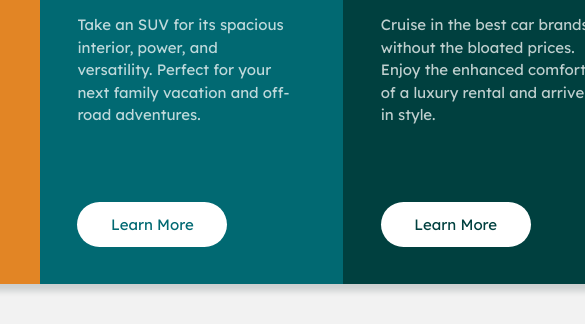
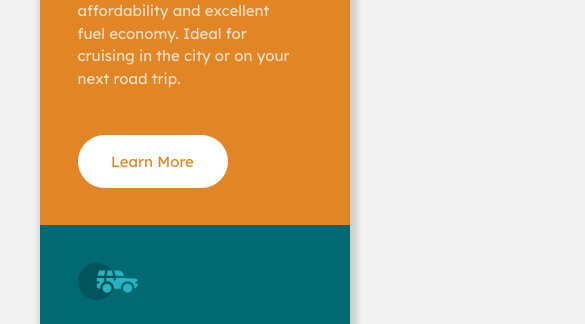
Before and after one commit to CarlosAndresM/ComponentCardColumn, a plain HTML site: page index.html in a window 390 px wide. Shown: the part 363-687 px from the top of the page, 585 px wide, since content can reach past the window. Drawn offline with Linux system fonts and the light colour scheme.

Commit message:
Mobile and Desktop

```diff
--- a/css/style.css
+++ b/css/style.css
@@ -14,9 +14,9 @@ body{
 
 .container{
 	display: flex;
-	max-width: 70rem;
-	width: 60rem;
-	height: 30rem;
+	max-width: 60rem;
+	min-width: 50rem;
+	height: max-content;
 	border-radius: 0.4rem;
 	overflow: hidden;
 	box-shadow: 3px 3px 6px 4px #011e1e29;
@@ -64,7 +64,7 @@ img{
 	background-color: #fff;
 	cursor: pointer;
 	width: 10rem;
-	height: 4rem;
+	height: 3rem;
 	border-radius: 5rem;
 	display: flex;
 	justify-content: center;
@@ -106,3 +106,39 @@ img{
 	border: 1px solid #fff;
 	color: #fff;
 }
+
+
+
+@media only screen and (max-width: 750px) {
+	body{
+		height: 190vh;
+	}
+	.container{
+
+	flex-direction: column;
+	max-width: 500px;
+	min-width: 200px;
+	width: 310px;
+
+	height:max-content;
+
+	overflow-y: hidden;
+	}
+
+.box{
+	display: flex;
+	padding: 2.5rem;
+}
+.paragraph{
+	margin-bottom: 3rem;
+
+	padding-right: 20px;
+}
+.btn{
+	width: 10rem;
+	height: 3.5rem;
+
+
+}
+
+}
--- a/index.html
+++ b/index.html
@@ -11,20 +11,7 @@
   <title>Frontend Mentor | 3-column preview card component</title>
 
   <!-- Feel free to remove these styles or customise in your own stylesheet 👍 -->
-  <style>
-    .attribution {
-      position: absolute;
-      bottom: 10px;
-      left: 80vh;
 
-      font-size: 11px;
-      text-align: center;
-    }
-
-    .attribution a {
-      color: hsl(228, 45%, 44%);
-    }
-  </style>
 </head>
 
 <body>
@@ -79,10 +66,6 @@
 
 
 
-  <div class="attribution">
-    Challenge by <a href="https://www.frontendmentor.io?ref=challenge" target="_blank">Frontend Mentor</a>.
-    Coded by <a href="#">Carlos Muñoz</a>.
-  </div>
 </body>
 
 </html>
```
